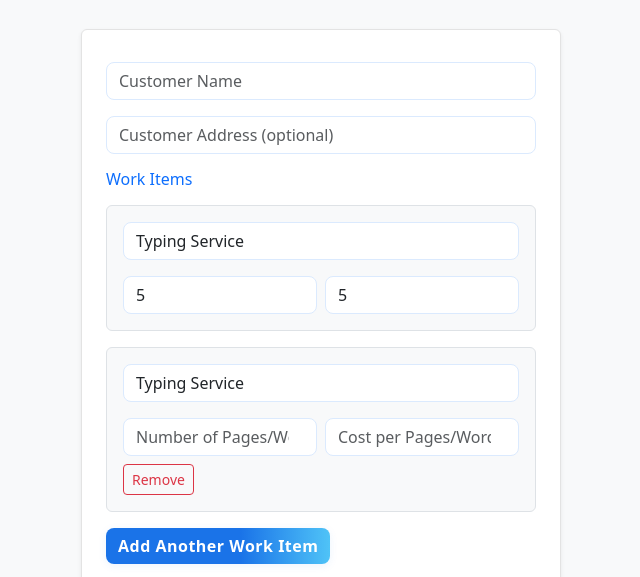
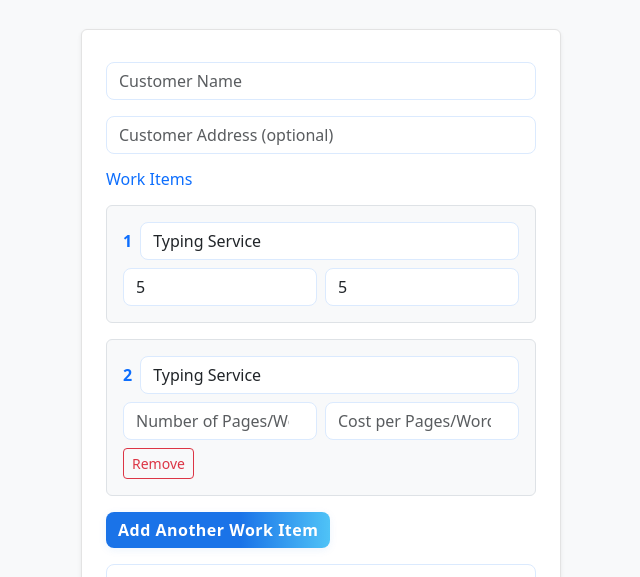
Before and after one commit to yasindu-tech/EduWriteX, a website: page index.html in a window 1280 px wide. Both pictures are taken after typing "5", "5" into the empty fields and a click on the button "Add Another Work Item". Shown: the part 201-778 px from the top of the page, without its empty margins (319-959 px from the left). Drawn offline with nearby package versions, Linux system fonts and the light colour scheme.

Commit message:
Enhance work item handling by adding dynamic order numbering and updating PDF generation to reflect changes

```diff
--- a/index.html
+++ b/index.html
@@ -142,7 +142,8 @@
           <h3 class="h6 text-primary mb-3">Work Items</h3>
           <div id="workItemsContainer">
             <div class="work-item-row mb-3 p-3 border rounded bg-light">
-              <div class="mb-3">
+              <div class="d-flex align-items-center mb-2">
+                <span class="me-2 text-primary fw-bold order-number">1</span>
                 <select class="form-select service-type">
                   <option value="Typing Service">Typing Service</option>
                   <option value="Service Assignment">Service Assignment</option>
@@ -219,12 +220,23 @@
       container.appendChild(newRow);
     }
 
+    function updateOrderNumbers() {
+      const workItems = document.querySelectorAll('.work-item-row');
+      workItems.forEach((item, index) => {
+        const orderNumber = item.querySelector('.order-number');
+        if (orderNumber) {
+          orderNumber.textContent = (index + 1).toString();
+        }
+      });
+    }
+
     function addWorkItem() {
       const container = document.getElementById('workItemsContainer');
       const newRow = document.createElement('div');
       newRow.className = 'work-item-row mb-3 p-3 border rounded bg-light';
       newRow.innerHTML = `
-        <div class="mb-3">
+        <div class="d-flex align-items-center mb-2">
+          <span class="me-2 text-primary fw-bold order-number"></span>
           <select class="form-select service-type">
             <option value="Typing Service">Typing Service</option>
             <option value="Service Assignment">Service Assignment</option>
@@ -240,11 +252,12 @@
             <input type="number" class="form-control type-cost" placeholder="Cost per Pages/Words (Rs.)" />
           </div>
         </div>
-        <button type="button" class="btn btn-outline-danger btn-sm mt-2 remove-work-item" onclick="this.closest('.work-item-row').remove()">
+        <button type="button" class="btn btn-outline-danger btn-sm mt-2 remove-work-item" onclick="this.closest('.work-item-row').remove(); updateOrderNumbers();">
           Remove
         </button>
       `;
       container.appendChild(newRow);
+      updateOrderNumbers();
     }
 
     function getWorkItems() {
@@ -405,7 +418,8 @@
         // Service details
         doc.setFont("helvetica", "bold");
         doc.text('Service Details:', 20, 120);
-        doc.text('Description', 20, 130);
+        doc.text('#', 20, 130);
+        doc.text('Description', 35, 130);
         doc.text('Pages/Words', 95, 130);
         doc.text('Rate/Unit', 130, 130);
         doc.text('Amount', 170, 130);
@@ -417,7 +431,8 @@
         doc.setFont("helvetica", "normal");
 
         workItems.forEach((item, index) => {
-          doc.text(item.serviceType, 20, currentY);
+          doc.text((index + 1).toString(), 20, currentY);
+          doc.text(item.serviceType, 35, currentY);
           doc.text(item.pages.toString(), 100, currentY);
           doc.text(`Rs. ${item.typeCost}`, 130, currentY);
           doc.text(`Rs. ${item.total}`, 170, currentY);
```
